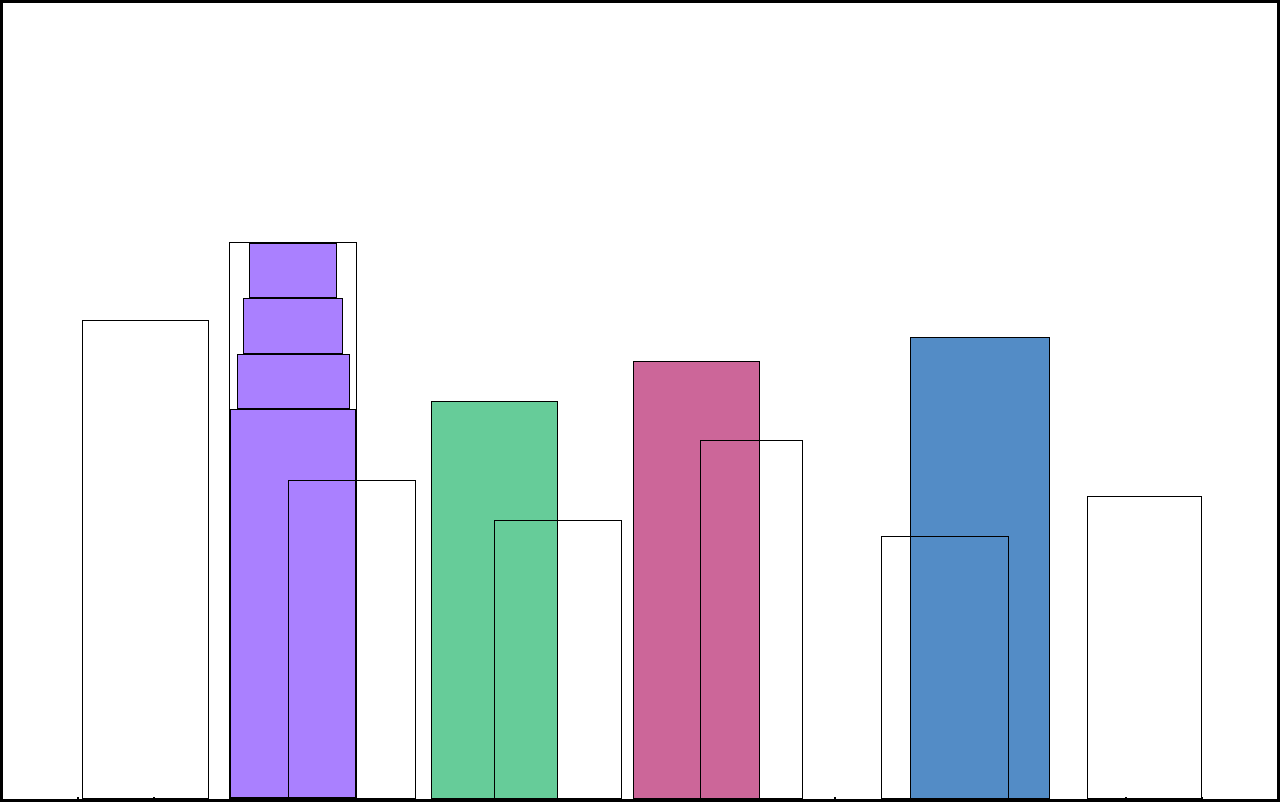
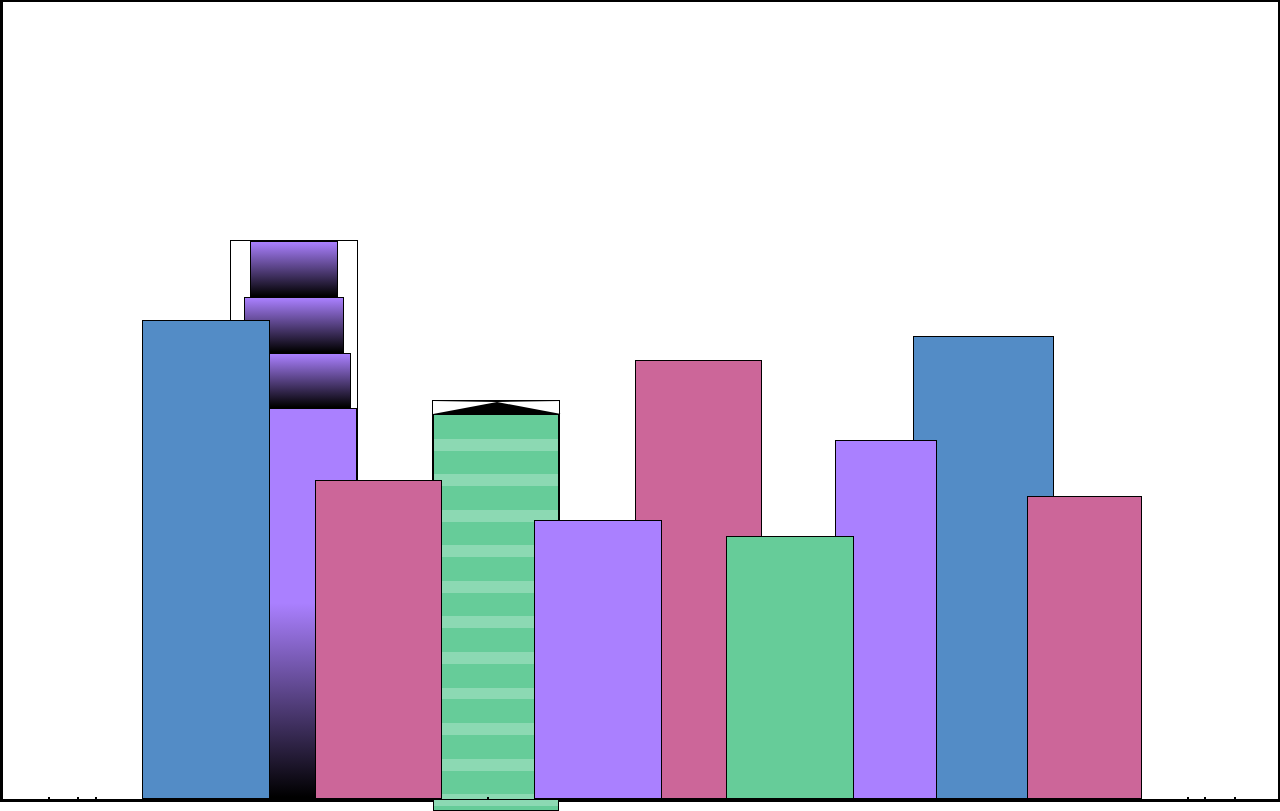
Before and after one commit to 0xMatiz/freeCodeCamp, a plain HTML site: page 01 - (New) Responsive Web Design COURSE/PART4/01-CitySkyline/CitySkyline.html in a window 1280 px wide. Drawn offline with Linux system fonts and the light colour scheme.

Commit message:
we are at step 58 :)

```diff
--- a/01 - (New) Responsive Web Design COURSE/PART4/01-CitySkyline/CitySkyline.html
+++ b/01 - (New) Responsive Web Design COURSE/PART4/01-CitySkyline/CitySkyline.html
@@ -11,12 +11,15 @@
       <div></div>
       <div></div>
       <div class="bb1">
-        <div class="bb1a"></div>
-        <div class="bb1b"></div>
-        <div class="bb1c"></div>
+        <div class="bb1a bb1-window"></div>
+        <div class="bb1b bb1-window"></div>
+        <div class="bb1c bb1-window"></div>
         <div class="bb1d"></div>
       </div>
-      <div class="bb2"></div>
+      <div class="bb2">
+        <div class="bb2a"></div>
+        <div class="bb2b"></div>
+      </div>
       <div class="bb3"></div>
       <div></div>
       <div class="bb4"></div>
@@ -25,12 +28,17 @@
     </div>
 
     <div class="foreground-buildings">
+      <div></div>
+      <div></div>
       <div class="fb1"></div>
       <div class="fb2"></div>
+      <div></div>
       <div class="fb3"></div>
       <div class="fb4"></div>
       <div class="fb5"></div>
       <div class="fb6"></div>
+      <div></div>
+      <div></div>
     </div>
   </body>
 </html>
--- a/01 - (New) Responsive Web Design COURSE/PART4/01-CitySkyline/styles.css
+++ b/01 - (New) Responsive Web Design COURSE/PART4/01-CitySkyline/styles.css
@@ -3,6 +3,8 @@
   --building-color2: #66cc99;
   --building-color3: #cc6699;
   --building-color4: #538cc6;
+  --window-color1: black;
+  --window-color2: #8cd9b3;
 }
 
 * {
@@ -15,14 +17,18 @@ body {
   margin: 0;
   overflow: hidden;
 }
-.background-buildings {
+
+.background-buildings, .foreground-buildings {
   width: 100%;
   height: 100%;
   display: flex;
   align-items: flex-end;
   justify-content: space-evenly;
+  position: absolute;
+  top: 0;
 }
 
+/* BACKGROUND BUILDINGS - "bb" stands for "background building" */
 .bb1 {
   width: 10%;
   height: 70%;
@@ -33,32 +39,51 @@ body {
 
 .bb1a {
   width: 70%;
-  height: 10%;
-  background-color: var(--building-color1);
 }
 
 .bb1b {
   width: 80%;
-  height: 10%;
-  background-color: var(--building-color1);
 }
 
 .bb1c {
   width: 90%;
-  height: 10%;
-  background-color: var(--building-color1);
 }
 
 .bb1d {
   width: 100%;
   height: 70%;
-  background-color: var(--building-color1);
+  background: linear-gradient(
+      var(--building-color1) 50%,
+      var(--window-color1)
+    );
+}
+
+.bb1-window {
+  height: 10%;
+  background: linear-gradient(
+      var(--building-color1),
+      var(--window-color1)
+    );
 }
 
 .bb2 {
   width: 10%;
   height: 50%;
-  background-color: var(--building-color2);
+}
+.bb2a {
+  border-bottom: 1vw solid #000;
+  border-left: 5vw solid transparent;
+  border-right: 5vw solid transparent;
+}
+.bb2b {
+  width: 100%;
+  height: 100%;
+  background: repeating-linear-gradient(
+      var(--building-color2),
+      var(--building-color2) 6%,
+      var(--window-color2) 6%,
+      var(--window-color2) 9%
+    );
 }
 
 .bb3 {
@@ -73,41 +98,43 @@ body {
   background-color: var(--building-color4);
 }
 
-.foreground-buildings {
-  width: 100%;
-  height: 100%;
-  position: absolute;
-  top: 0;
-  display: flex;
-  align-items: flex-end;
-  justify-content: space-evenly;
-}
+/* FOREGROUND BUILDINGS - "fb" stands for "foreground building" */
 .fb1 {
   width: 10%;
   height: 60%;
+  background-color: var(--building-color4);
 }
 
 .fb2 {
   width: 10%;
   height: 40%;
+  background-color: var(--building-color3);
 }
 
 .fb3 {
   width: 10%;
   height: 35%;
+  background-color: var(--building-color1);
 }
 
 .fb4 {
   width: 8%;
   height: 45%;
+  background-color: var(--building-color1);
+  position: relative;
+  left: 10%;
 }
 
 .fb5 {
   width: 10%;
   height: 33%;
+  background-color: var(--building-color2);
+  position: relative;
+  right: 10%;
 }
 
 .fb6 {
   width: 9%;
   height: 38%;
+  background-color: var(--building-color3);
 }
```
